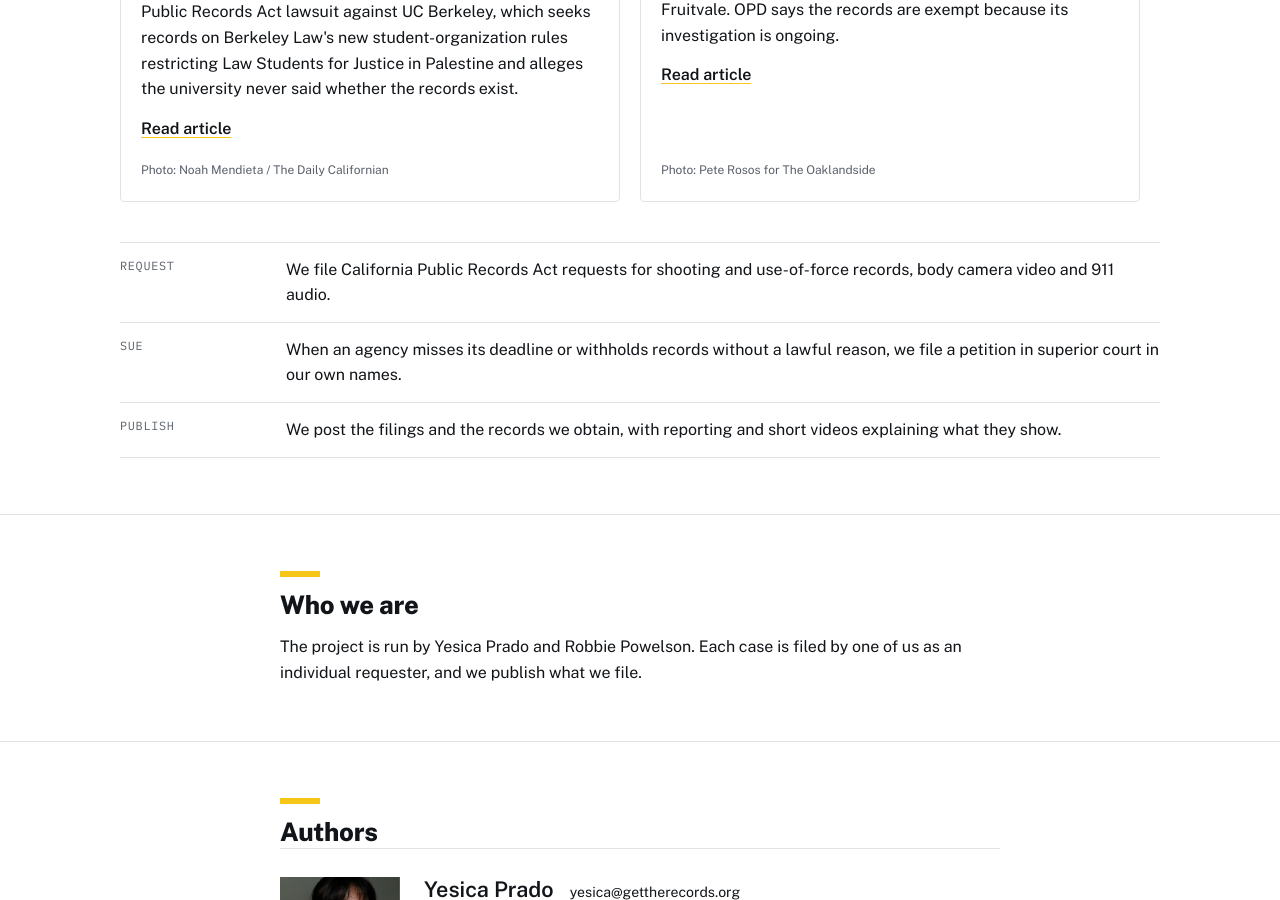
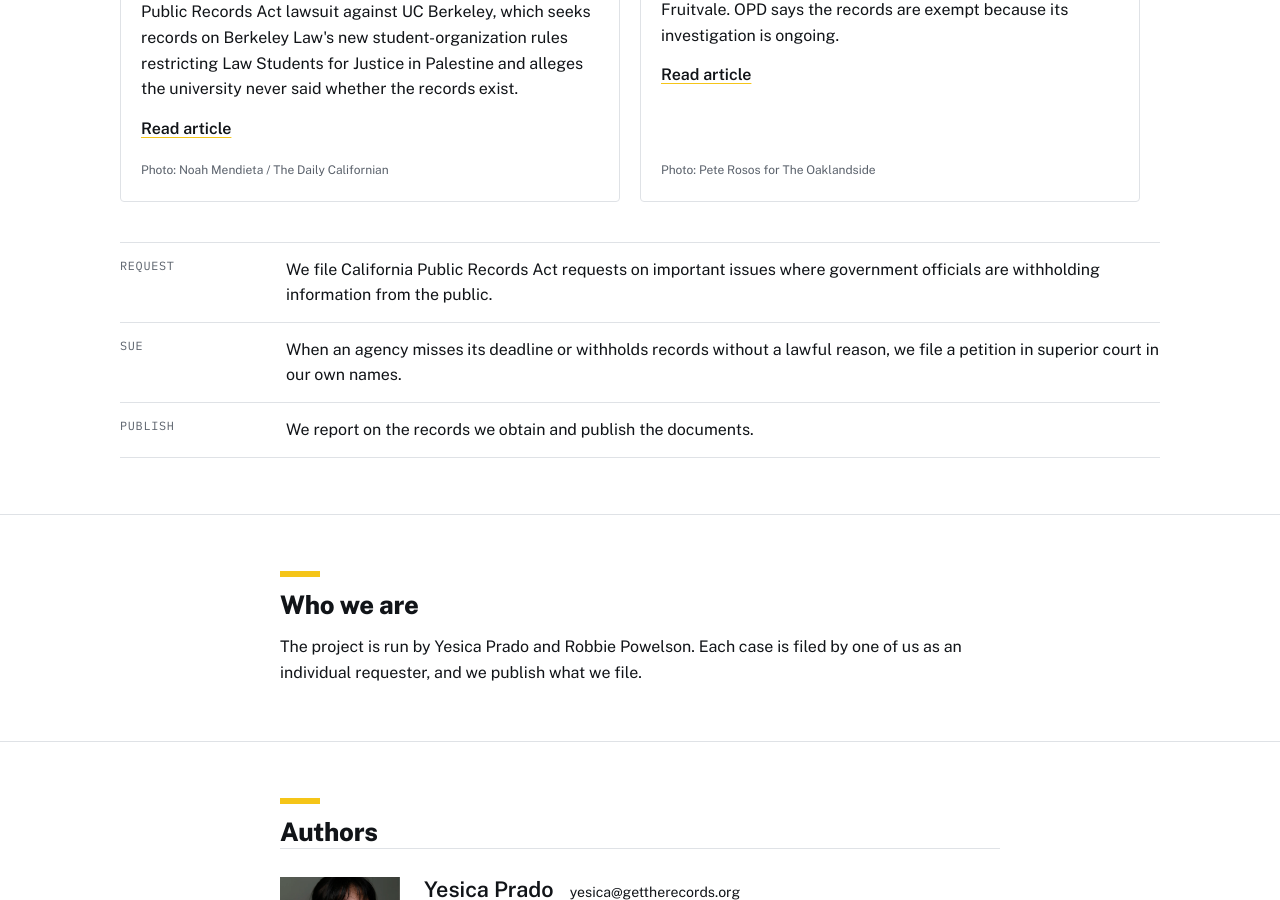
Before and after one commit to robbiepowelson-code/public-records-accessibility-project, a Jekyll site: the page built from index.html, in a window 1280 px wide and 900 px high, scrolled down 1470 px. Built offline with Jekyll 4.4.1, drawn with Linux system fonts in a browser that asks for light colours.

Commit message:
Broaden the What we do blurbs beyond police records
Co-Authored-By: Claude Fable 5.1 <noreply@anthropic.com>
Claude-Session: https://claude.ai/code/session_01MSc9AowJzv7SWaxidPgPh3

```diff
--- a/_data/home.yml
+++ b/_data/home.yml
@@ -35,10 +35,9 @@ work_stories:
 
 what_we_do:
   - label: Request
-    text: We file California Public Records Act requests for shooting and use-of-force records, body camera video and 911 audio.
+    text: We file California Public Records Act requests on important issues where government officials are withholding information from the public.
   - label: Sue
     text: When an agency misses its deadline or withholds records without a lawful reason, we file a petition in superior court in our own names.
   - label: Publish
-    text: We post the filings and the records we obtain, with reporting and short videos explaining what they show.
-
+    text: We report on the records we obtain and publish the documents.
 who_we_are: The project is run by Yesica Prado and Robbie Powelson. Each case is filed by one of us as an individual requester, and we publish what we file.
```
